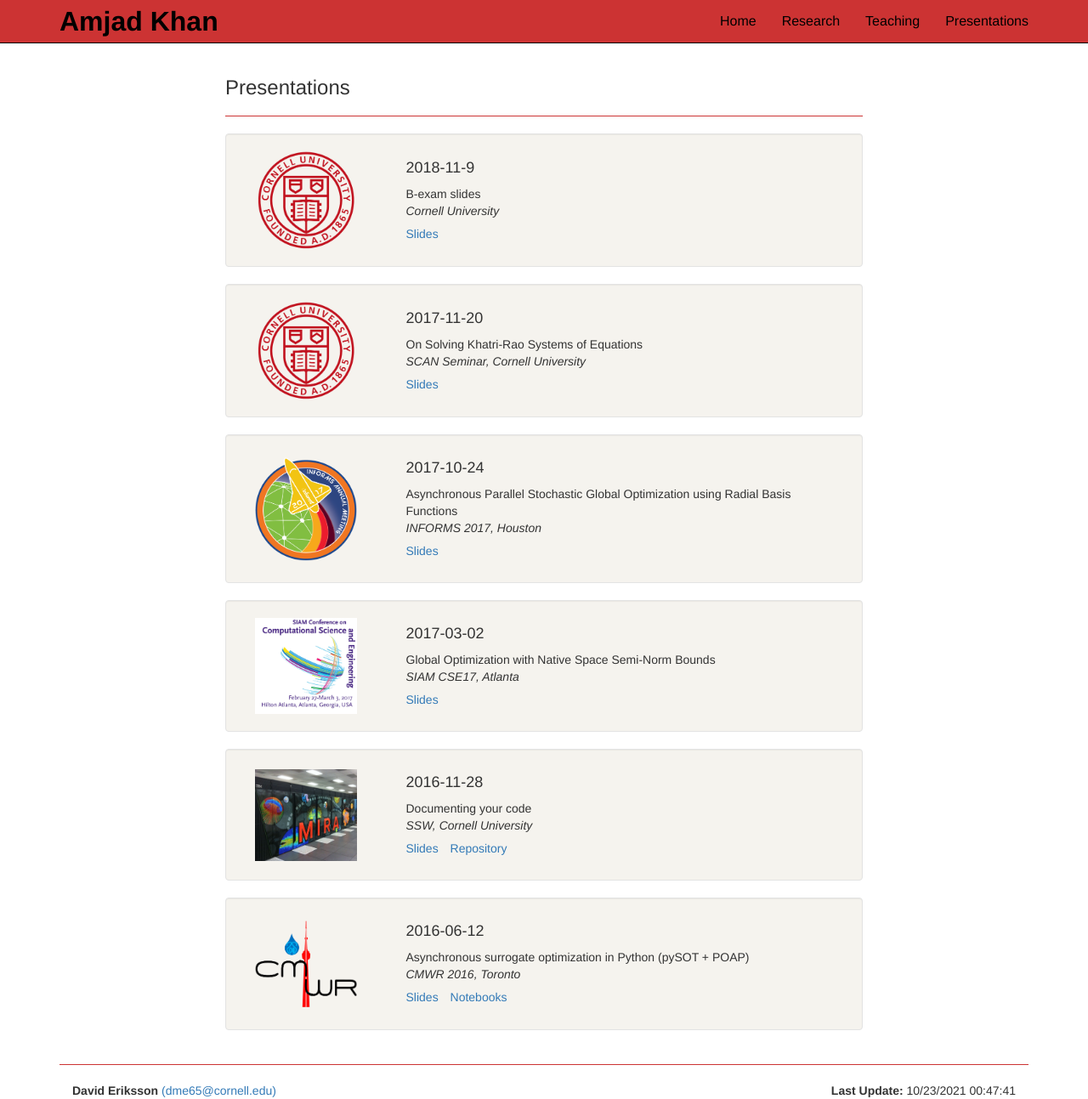
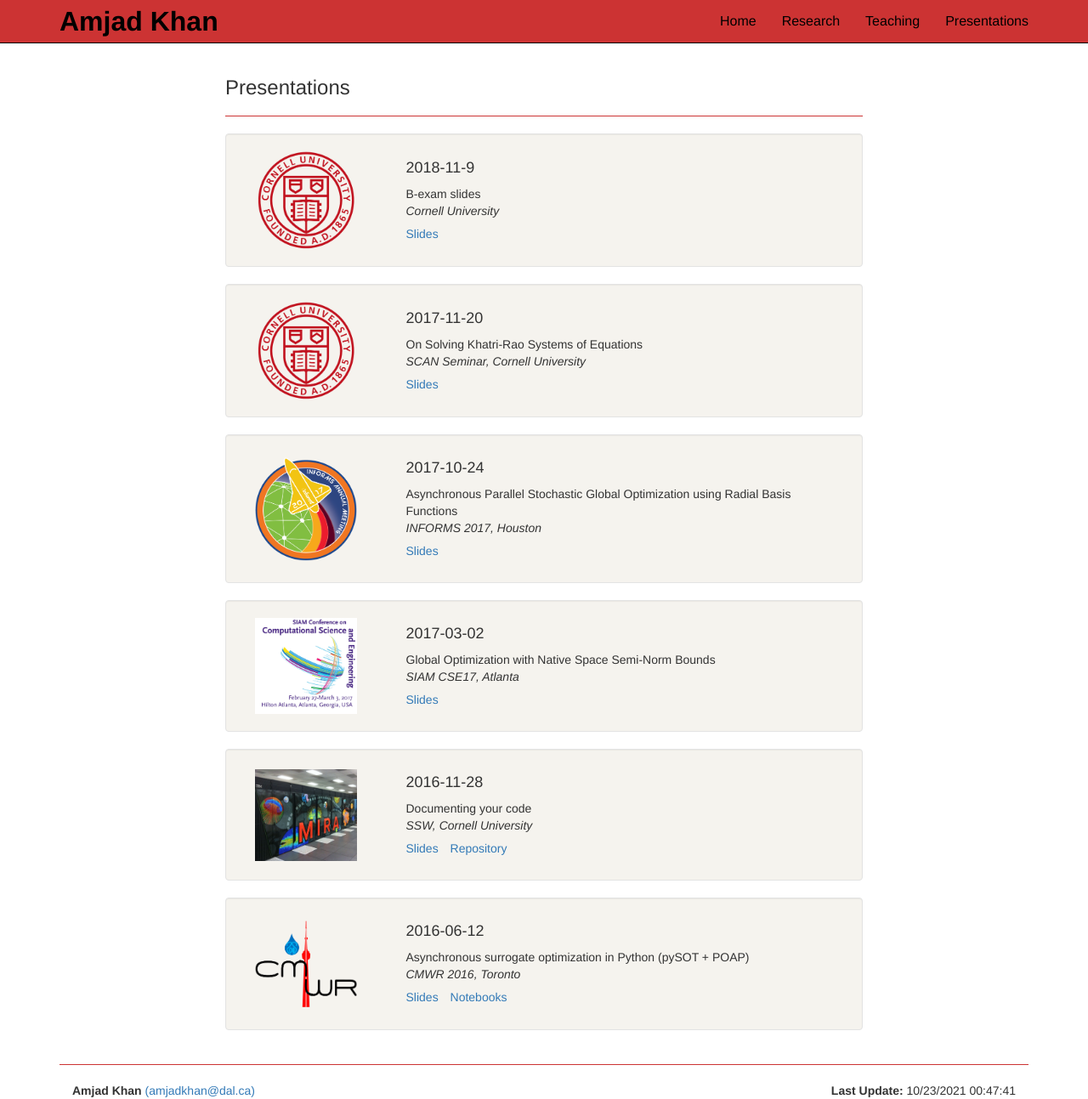
Before and after one commit to MathBioInfo/amjadkhan, a Jekyll site: the page webpage/presentations.html, which Jekyll copies as it is, in a window 1280 px wide and 1293 px high. Shown: the whole window at 85% size. Built offline with Jekyll 4.4.1, drawn with Linux system fonts in a browser that asks for light colours.

Commit message:
Update presentations.html

```diff
--- a/webpage/presentations.html
+++ b/webpage/presentations.html
@@ -223,7 +223,7 @@
     <div class="media">
         <div class="col-xs-6">
             <div class="pull-left">
-                <b>David Eriksson</b> <a href="mailto:dme65@cornell.edu" target="_blank">(dme65@cornell.edu)</a>
+                <b>Amjad Khan</b> <a href="mailto:amjadkhan@dal.ca" target="_blank">(amjadkhan@dal.ca)</a>
             </div>
         </div>
         <div class="col-xs-6">
```
